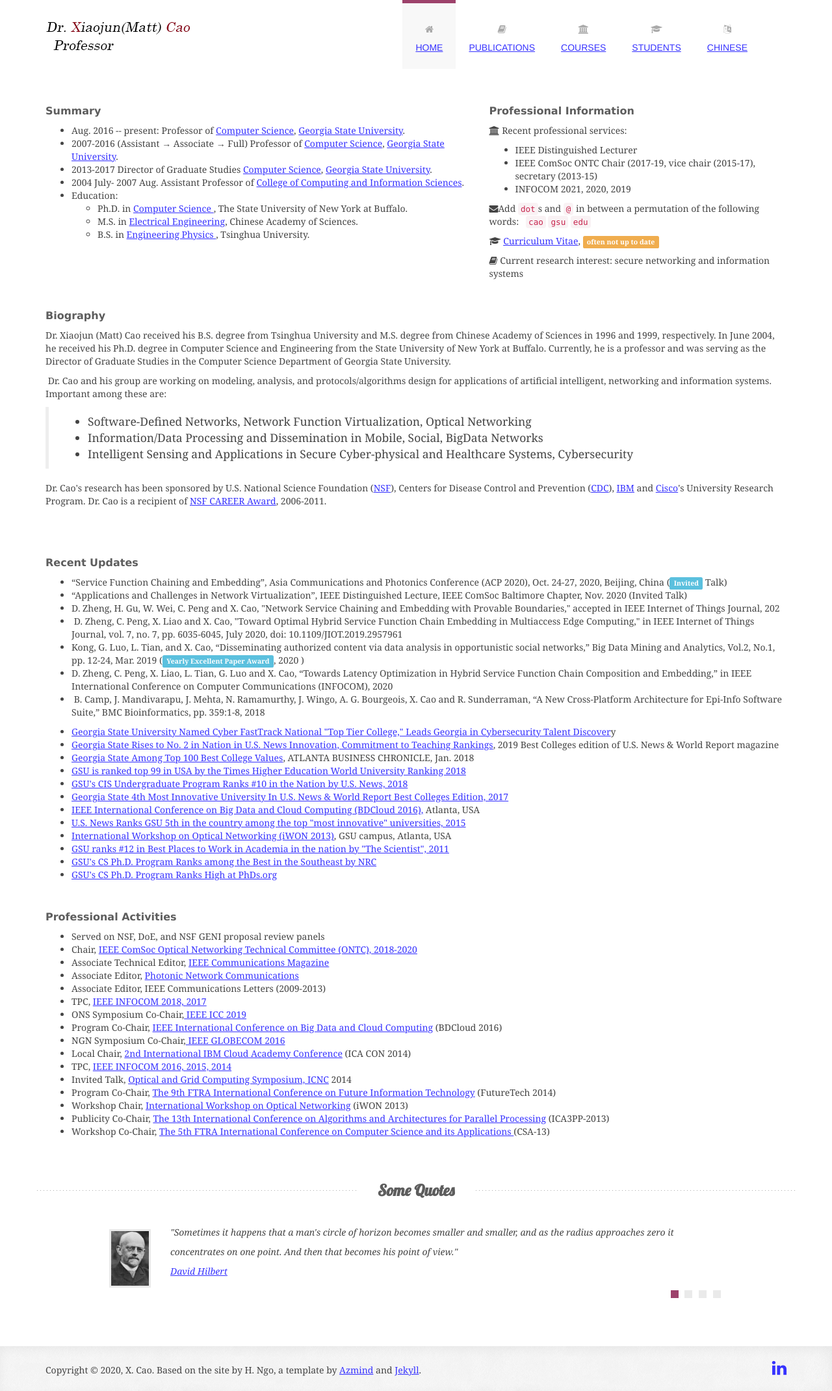
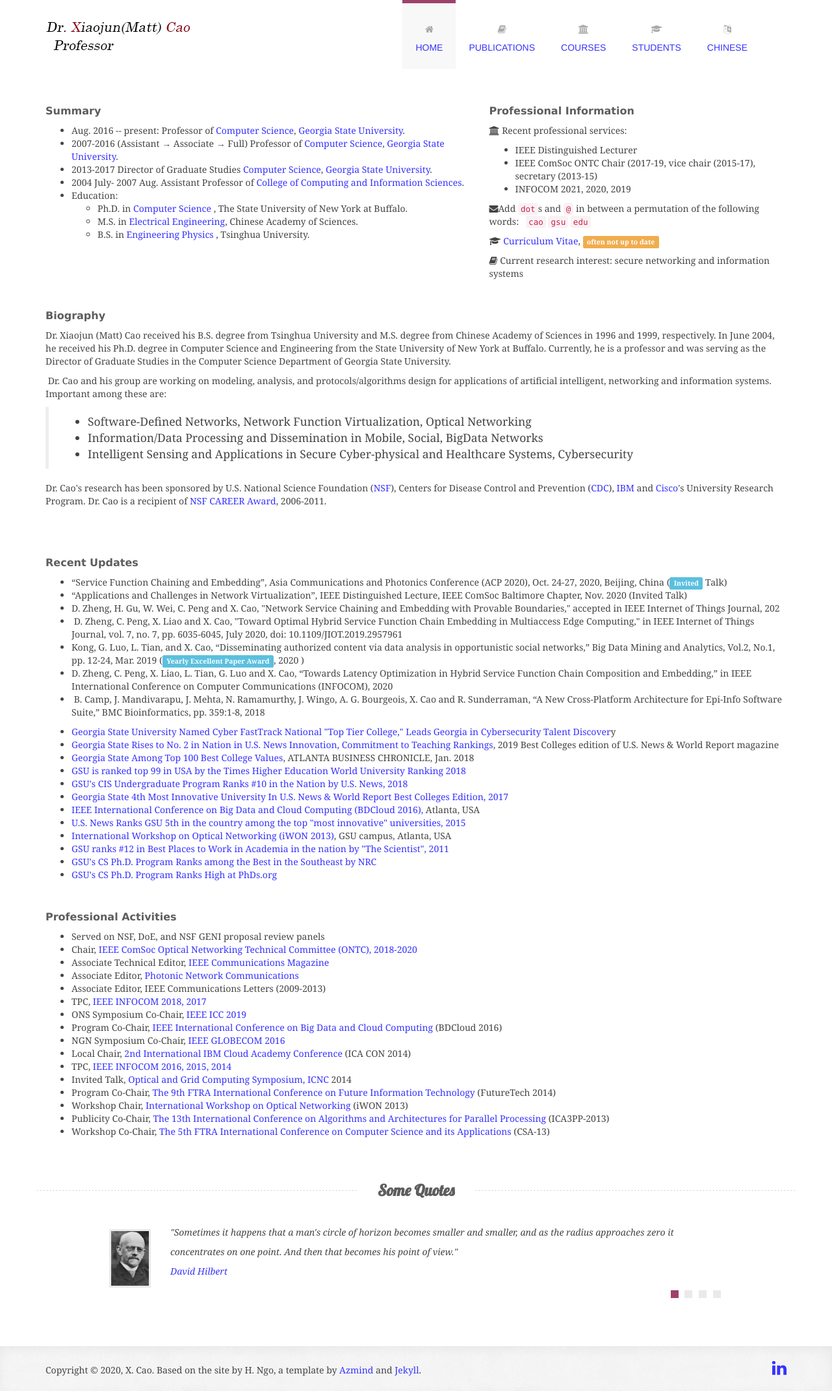
Before and after one commit to xiaojuncao/xiaojuncao, a Jekyll site: the page built from index.html, in a window 1280 px wide. Shown: the whole page at 65% size. Built offline with Jekyll 4.4.1, drawn with Linux system fonts in a browser that asks for light colours; some web fonts are replaced.

Commit message:
Update style.css

```diff
--- a/assets/css/style.css
+++ b/assets/css/style.css
@@ -22,10 +22,10 @@ body {
 
 a {
     color: #3733FF !important;  /* it was #9d426b updated to #34568B !important*/
-    text-decoration: underline; /*it was none*/
+    text-decoration: none;
     -o-transition: all .3s; -moz-transition: all .3s; -webkit-transition: all .3s; -ms-transition: all .3s; transition: all .3s;
 }
-a:hover, a:focus { color: #888; text-decoration: none; }
+a:hover, a:focus { color: #888; text-decoration: underline; } /*it was none*/
 
 strong { font-weight: bold; }
 
```
